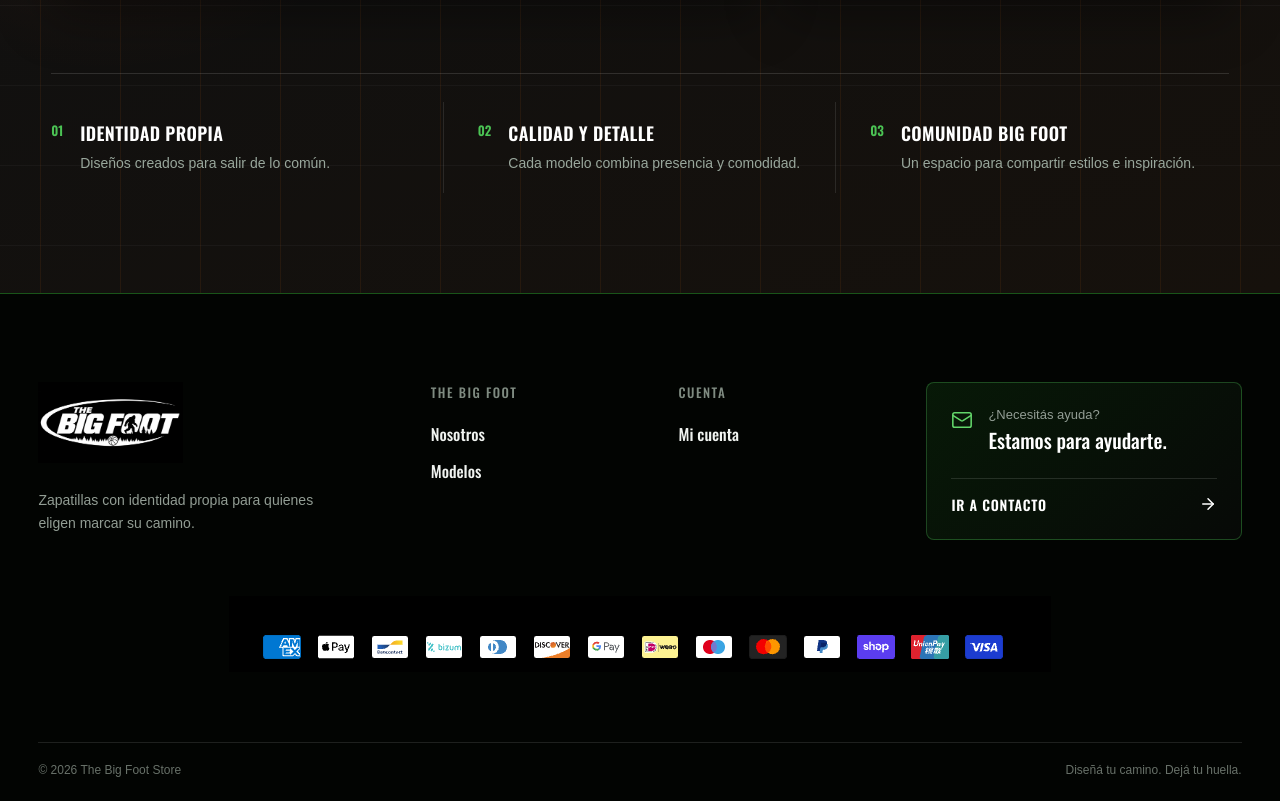
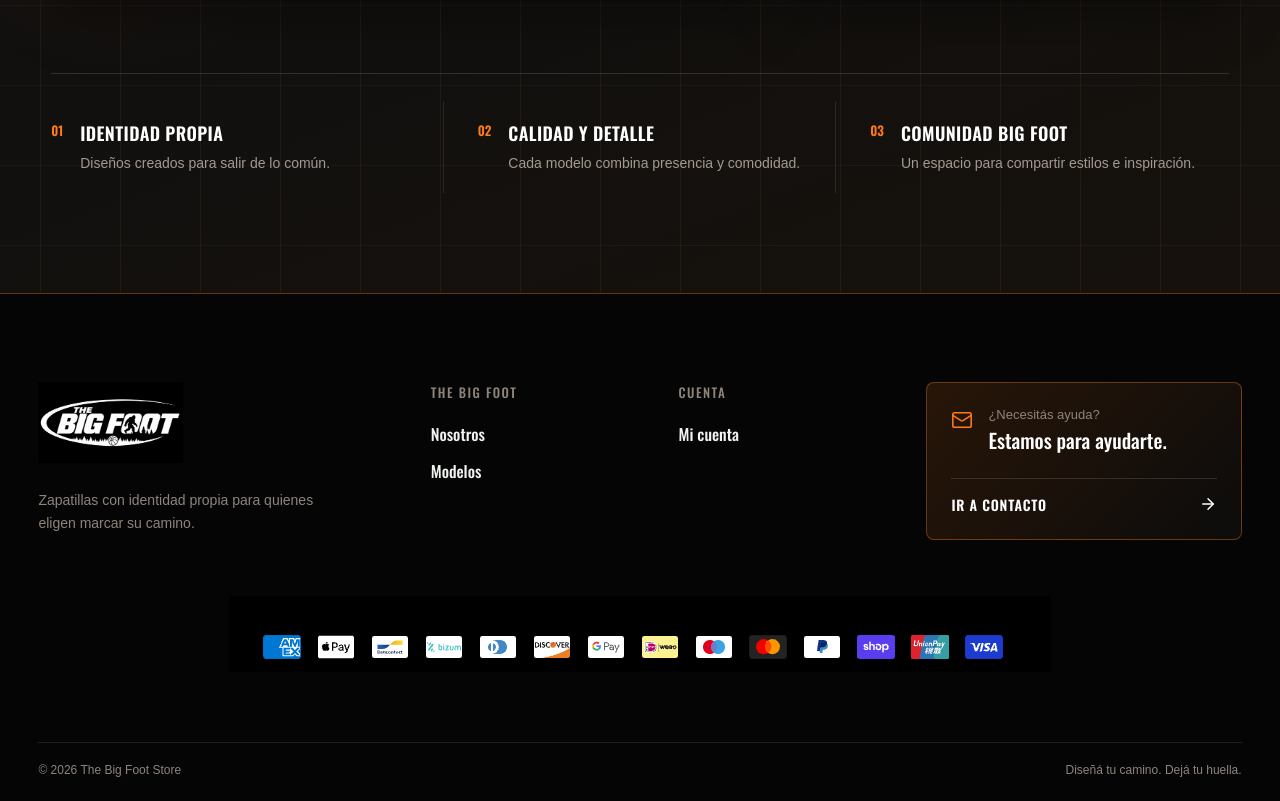
Before and after one commit to olatealejo/Proyecto_Big_Foot, a React (Vite) app: page / in a window 1280 px wide. Shown: the part 1120-1921 px from the top of the page. Built offline with nearby package versions, Linux system fonts and the light colour scheme.

Commit message:
style(valores): aplicar paleta naranja e integrar estilos del footer

```diff
--- a/src/pages/Inicio.css
+++ b/src/pages/Inicio.css
@@ -487,7 +487,7 @@
 }
 
 .inicio-valores article > span {
-  color: #4bc354;
+  color: #ff7a18;
   font-family: "Oswald", Arial, sans-serif;
   font-size: 13px;
   font-weight: 600;
@@ -503,9 +503,46 @@
 
 .inicio-valores p {
   margin: 0;
-  color: #99a79c;
+  color: #a39a91;
   font-size: 14px;
   line-height: 1.55;
+}
+
+/* Footer de esta página */
+.inicio .footer {
+  background-color: #050505;
+  border-top: 1px solid rgba(255, 122, 24, 0.4);
+}
+
+.inicio .footer-marca > p,
+.inicio .footer-seccion h3,
+.inicio .footer-contacto p,
+.inicio .footer-final {
+  color: #8d857c;
+}
+
+.inicio .footer-seccion a::after {
+  background-color: #ff7a18;
+}
+
+.inicio .footer-seccion a:hover,
+.inicio .footer-seccion a:focus-visible,
+.inicio .footer-contacto a:hover,
+.inicio .footer-contacto a:focus-visible {
+  color: #ff9a45;
+}
+
+.inicio .footer-contacto {
+  background: linear-gradient(
+    135deg,
+    rgba(255, 122, 24, 0.14),
+    rgba(255, 255, 255, 0.03)
+  );
+  border-color: rgba(255, 122, 24, 0.38);
+}
+
+.inicio .footer-contacto > svg {
+  color: #ff7a18;
 }
 
 /* Tablets */
```
